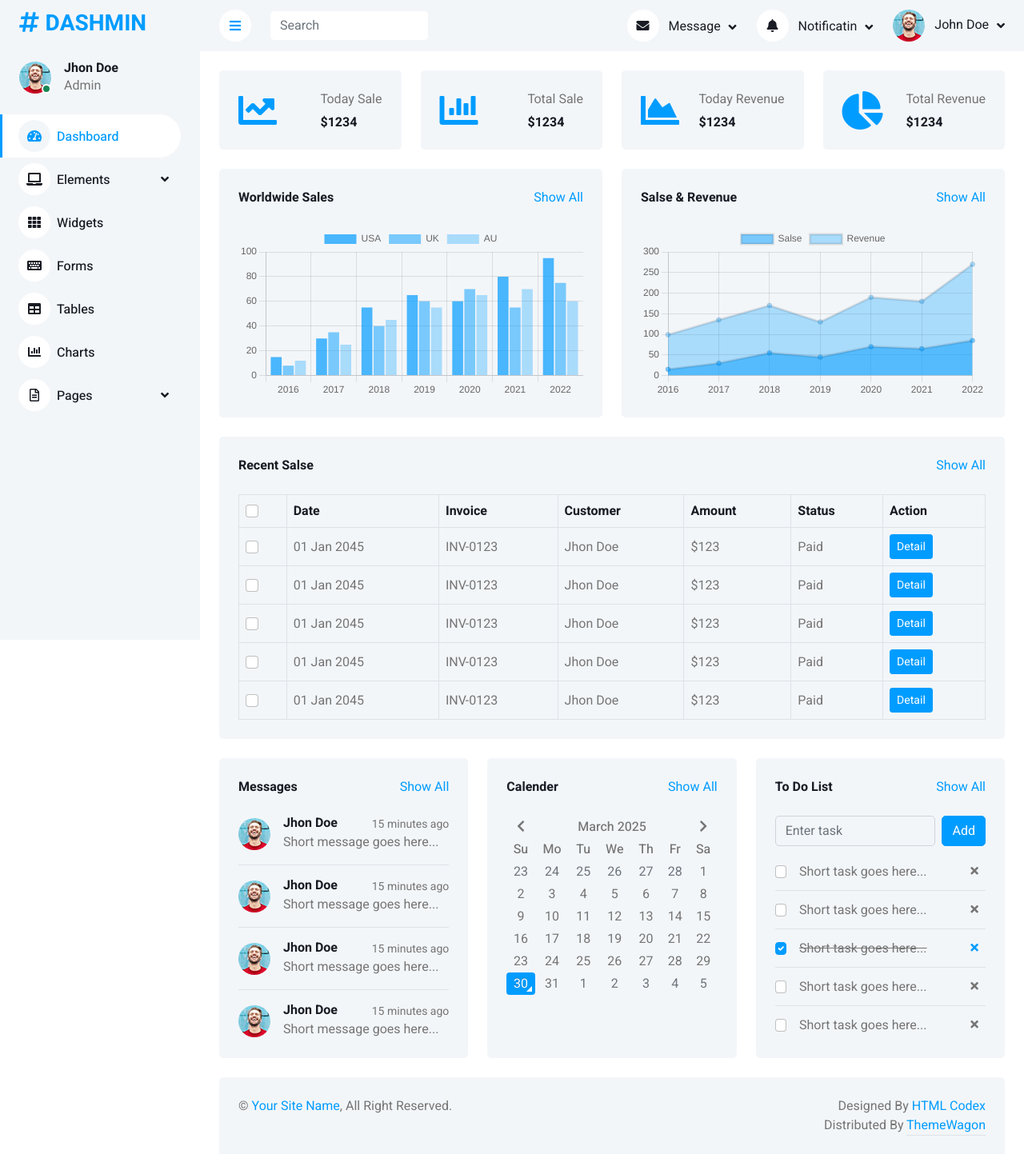
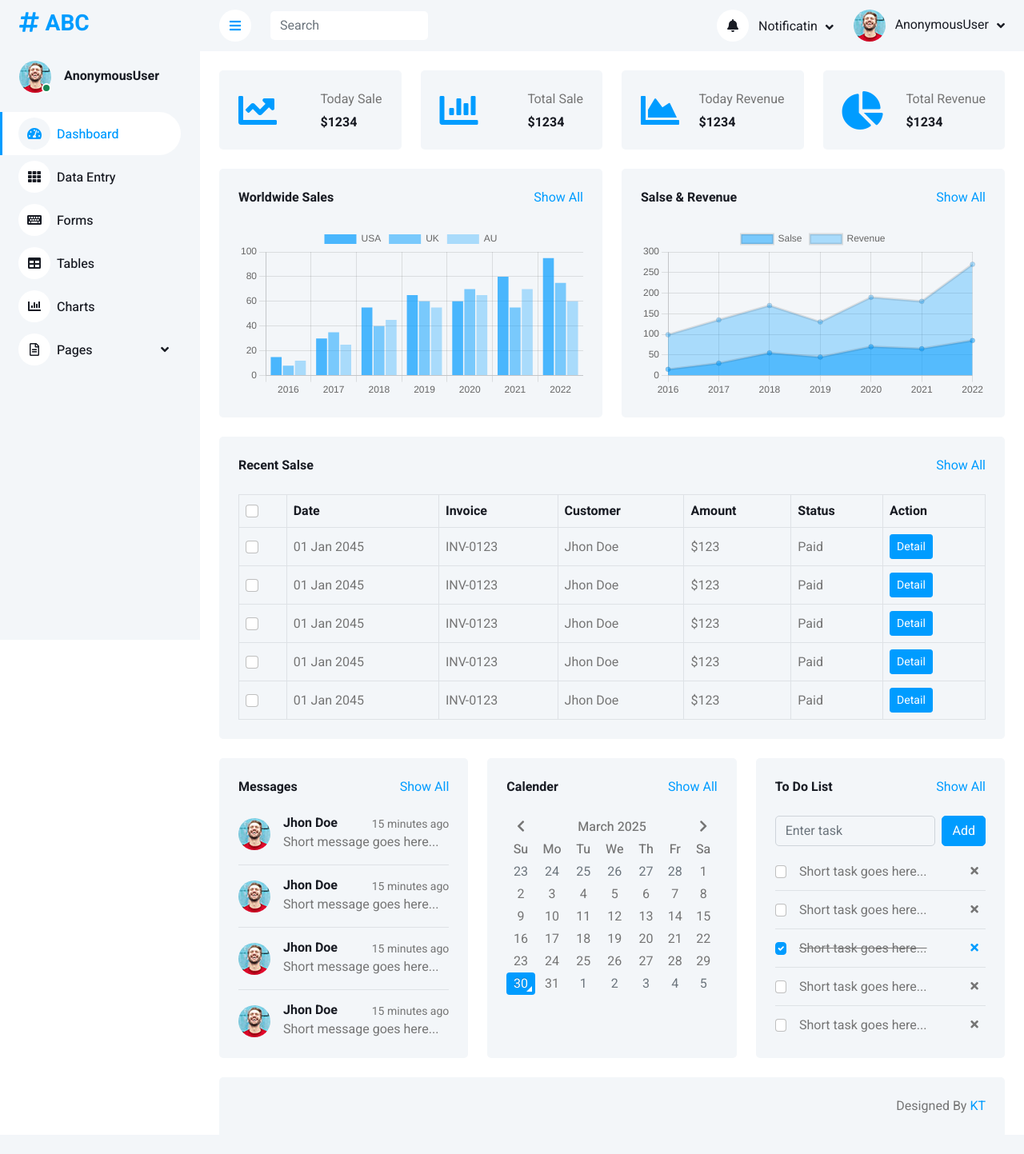
Before and after one commit to thetnaingtunerp/ABCMER, a Django app: page / in a window 1280 px wide. Shown: the whole page at 80% size. After the commit the page ends 1392 px from the top, so only its background shows below. Run offline with Django 5.2, Linux system fonts and the light colour scheme; some libraries are stand-ins or nearby versions.

Commit message:
data entry

```diff
--- a/myproject/myapp/urls.py
+++ b/myproject/myapp/urls.py
@@ -2,5 +2,9 @@ from django.urls import path
 from .views import *
 app_name = 'myapp'
 urlpatterns = [
+    path('login', UserLoginView.as_view(), name = 'UserLoginView'),
+    path('logout/', UserLogoutView.as_view(), name='UserLogoutView'),
     path('', dashboard, name='dashboard'),  #dashboard
+    path('DashboardView/', DashboardView.as_view(), name='DashboardView'),
+    path('data_entry/', data_entry.as_view(), name='data_entry'),
 ]
--- a/myproject/myapp/views.py
+++ b/myproject/myapp/views.py
@@ -1,5 +1,63 @@
-from django.shortcuts import render
+from django.shortcuts import render,redirect
+from django.views.generic import TemplateView, View, CreateView, DetailView,FormView
+from django.contrib.auth import authenticate, login, logout
+from django.contrib.auth.models import AnonymousUser
+from django.db.models import Sum,Count,F
+from django.views.generic import TemplateView, View, CreateView, DetailView,FormView
+from django.urls import reverse_lazy
+from django.http import JsonResponse
+from django.core.paginator import Paginator
+# Create your views here.
+from .forms import *
 
-# Create your views here.
+# ===================================================User Log In ===============================
+
+
+
+class UserRequiredMixin(object):
+    def dispatch(self, request, *args, **kwargs):
+        if request.user.is_authenticated:
+            pass
+        else:
+            return redirect('myapp:UserLoginView')
+        return super().dispatch(request, *args, **kwargs)
+
+
+class UserLoginView(FormView):
+    template_name = 'login.html'
+    form_class = ULoginForm
+    success_url = reverse_lazy('myapp:DashboardView')
+
+    def form_valid(self, form):
+        username = form.cleaned_data.get('username')
+        password = form.cleaned_data['password']
+        usr = authenticate(username=username, password=password)
+
+        if usr is not None:
+            login(self.request, usr)
+
+        else:
+            return render(self.request, self.template_name, {'form': self.form_class, 'error': 'Invalid user login!'})
+        return super().form_valid(form)
+
+class UserLogoutView(View):
+    def get(self,request):
+        logout(request)
+        return redirect('myapp:UserLoginView')
+
+
+# ================================= end user log in ===========================================
+
 def dashboard(request):
     return render(request, 'dashboard.html')
+
+class DashboardView(View):
+    def get(self, request):
+        return render(request, 'dashboard.html')
+
+class data_entry(View):
+    def get(self, request):
+        gp = engineer_group.objects.get(team_member=request.user)
+        archor = anchor_site.objects.filter(engineer=gp.team_name)
+        context = {'archor':archor}
+        return render(request, 'data_entry.html', context)
--- a/myproject/static/js/main.js
+++ b/myproject/static/js/main.js
@@ -2,14 +2,14 @@
     "use strict";
 
     // Spinner
-    var spinner = function () {
-        setTimeout(function () {
-            if ($('#spinner').length > 0) {
-                $('#spinner').removeClass('show');
-            }
-        }, 1);
-    };
-    spinner();
+    // var spinner = function () {
+    //     setTimeout(function () {
+    //         if ($('#spinner').length > 0) {
+    //             $('#spinner').removeClass('show');
+    //         }
+    //     }, 1);
+    // };
+    // spinner();
 
 
     // Back to top button
--- a/myproject/templates/base.html
+++ b/myproject/templates/base.html
@@ -47,39 +47,32 @@
         <div class="sidebar pe-4 pb-3">
             <nav class="navbar bg-light navbar-light">
                 <a href="index.html" class="navbar-brand mx-4 mb-3">
-                    <h3 class="text-primary"><i class="fa fa-hashtag me-2"></i>DASHMIN</h3>
+                    <h3 class="text-primary"><i class="fa fa-hashtag me-2"></i>ABC</h3>
                 </a>
                 <div class="d-flex align-items-center ms-4 mb-4">
                     <div class="position-relative">
-                        <img class="rounded-circle" src="img/user.jpg" alt="" style="width: 40px; height: 40px;">
+                        <img class="rounded-circle" src="{% static 'img/user.jpg' %}" alt="" style="width: 40px; height: 40px;">
                         <div class="bg-success rounded-circle border border-2 border-white position-absolute end-0 bottom-0 p-1"></div>
                     </div>
                     <div class="ms-3">
-                        <h6 class="mb-0">Jhon Doe</h6>
-                        <span>Admin</span>
+                        <h6 class="mb-0">{{request.user}}</h6>
+                        <!-- <span>Admin</span> -->
                     </div>
                 </div>
                 <div class="navbar-nav w-100">
-                    <a href="index.html" class="nav-item nav-link active"><i class="fa fa-tachometer-alt me-2"></i>Dashboard</a>
-                    <div class="nav-item dropdown">
-                        <a href="#" class="nav-link dropdown-toggle" data-bs-toggle="dropdown"><i class="fa fa-laptop me-2"></i>Elements</a>
-                        <div class="dropdown-menu bg-transparent border-0">
-                            <a href="button.html" class="dropdown-item">Buttons</a>
-                            <a href="typography.html" class="dropdown-item">Typography</a>
-                            <a href="element.html" class="dropdown-item">Other Elements</a>
-                        </div>
-                    </div>
-                    <a href="widget.html" class="nav-item nav-link"><i class="fa fa-th me-2"></i>Widgets</a>
-                    <a href="form.html" class="nav-item nav-link"><i class="fa fa-keyboard me-2"></i>Forms</a>
-                    <a href="table.html" class="nav-item nav-link"><i class="fa fa-table me-2"></i>Tables</a>
-                    <a href="chart.html" class="nav-item nav-link"><i class="fa fa-chart-bar me-2"></i>Charts</a>
+                    <a href="#" class="nav-item nav-link active"><i class="fa fa-tachometer-alt me-2"></i>Dashboard</a>
+
+                    <a href="{% url 'myapp:data_entry' %}" class="nav-item nav-link"><i class="fa fa-th me-2"></i>Data Entry</a>
+                    <a href="#" class="nav-item nav-link"><i class="fa fa-keyboard me-2"></i>Forms</a>
+                    <a href="#" class="nav-item nav-link"><i class="fa fa-table me-2"></i>Tables</a>
+                    <a href="#" class="nav-item nav-link"><i class="fa fa-chart-bar me-2"></i>Charts</a>
                     <div class="nav-item dropdown">
                         <a href="#" class="nav-link dropdown-toggle" data-bs-toggle="dropdown"><i class="far fa-file-alt me-2"></i>Pages</a>
                         <div class="dropdown-menu bg-transparent border-0">
-                            <a href="signin.html" class="dropdown-item">Sign In</a>
-                            <a href="signup.html" class="dropdown-item">Sign Up</a>
-                            <a href="404.html" class="dropdown-item">404 Error</a>
-                            <a href="blank.html" class="dropdown-item">Blank Page</a>
+                            <a href="#" class="dropdown-item">Sign In</a>
+                            <a href="#" class="dropdown-item">Sign Up</a>
+                            <a href="#" class="dropdown-item">404 Error</a>
+                            <a href="#" class="dropdown-item">Blank Page</a>
                         </div>
                     </div>
                 </div>
@@ -92,7 +85,7 @@
         <div class="content">
             <!-- Navbar Start -->
             <nav class="navbar navbar-expand bg-light navbar-light sticky-top px-4 py-0">
-                <a href="index.html" class="navbar-brand d-flex d-lg-none me-4">
+                <a href="#" class="navbar-brand d-flex d-lg-none me-4">
                     <h2 class="text-primary mb-0"><i class="fa fa-hashtag"></i></h2>
                 </a>
                 <a href="#" class="sidebar-toggler flex-shrink-0">
@@ -102,45 +95,7 @@
                     <input class="form-control border-0" type="search" placeholder="Search">
                 </form>
                 <div class="navbar-nav align-items-center ms-auto">
-                    <div class="nav-item dropdown">
-                        <a href="#" class="nav-link dropdown-toggle" data-bs-toggle="dropdown">
-                            <i class="fa fa-envelope me-lg-2"></i>
-                            <span class="d-none d-lg-inline-flex">Message</span>
-                        </a>
-                        <div class="dropdown-menu dropdown-menu-end bg-light border-0 rounded-0 rounded-bottom m-0">
-                            <a href="#" class="dropdown-item">
-                                <div class="d-flex align-items-center">
-                                    <img class="rounded-circle" src="img/user.jpg" alt="" style="width: 40px; height: 40px;">
-                                    <div class="ms-2">
-                                        <h6 class="fw-normal mb-0">Jhon send you a message</h6>
-                                        <small>15 minutes ago</small>
-                                    </div>
-                                </div>
-                            </a>
-                            <hr class="dropdown-divider">
-                            <a href="#" class="dropdown-item">
-                                <div class="d-flex align-items-center">
-                                    <img class="rounded-circle" src="img/user.jpg" alt="" style="width: 40px; height: 40px;">
-                                    <div class="ms-2">
-                                        <h6 class="fw-normal mb-0">Jhon send you a message</h6>
-                                        <small>15 minutes ago</small>
-                                    </div>
-                                </div>
-                            </a>
-                            <hr class="dropdown-divider">
-                            <a href="#" class="dropdown-item">
-                                <div class="d-flex align-items-center">
-                                    <img class="rounded-circle" src="img/user.jpg" alt="" style="width: 40px; height: 40px;">
-                                    <div class="ms-2">
-                                        <h6 class="fw-normal mb-0">Jhon send you a message</h6>
-                                        <small>15 minutes ago</small>
-                                    </div>
-                                </div>
-                            </a>
-                            <hr class="dropdown-divider">
-                            <a href="#" class="dropdown-item text-center">See all message</a>
-                        </div>
-                    </div>
+
                     <div class="nav-item dropdown">
                         <a href="#" class="nav-link dropdown-toggle" data-bs-toggle="dropdown">
                             <i class="fa fa-bell me-lg-2"></i>
@@ -167,8 +122,8 @@
                     </div>
                     <div class="nav-item dropdown">
                         <a href="#" class="nav-link dropdown-toggle" data-bs-toggle="dropdown">
-                            <img class="rounded-circle me-lg-2" src="img/user.jpg" alt="" style="width: 40px; height: 40px;">
-                            <span class="d-none d-lg-inline-flex">John Doe</span>
+                            <img class="rounded-circle me-lg-2" src="{% static 'img/user.jpg' %}" alt="" style="width: 40px; height: 40px;">
+                            <span class="d-none d-lg-inline-flex">{{request.user}}</span>
                         </a>
                         <div class="dropdown-menu dropdown-menu-end bg-light border-0 rounded-0 rounded-bottom m-0">
                             <a href="#" class="dropdown-item">My Profile</a>
@@ -188,13 +143,13 @@
                 <div class="bg-light rounded-top p-4">
                     <div class="row">
                         <div class="col-12 col-sm-6 text-center text-sm-start">
-                            &copy; <a href="#">Your Site Name</a>, All Right Reserved.
+                            <!-- &copy; <a href="#">ABC</a>, All Right Reserved.  -->
                         </div>
                         <div class="col-12 col-sm-6 text-center text-sm-end">
                             <!--/*** This template is free as long as you keep the footer author’s credit link/attribution link/backlink. If you'd like to use the template without the footer author’s credit link/attribution link/backlink, you can purchase the Credit Removal License from "https://htmlcodex.com/credit-removal". Thank you for your support. ***/-->
-                            Designed By <a href="https://htmlcodex.com">HTML Codex</a>
+                            Designed By <a href="#">KT</a>
                         </br>
-                        Distributed By <a class="border-bottom" href="https://themewagon.com" target="_blank">ThemeWagon</a>
+                        <!-- Distributed By <a class="border-bottom" href="#" target="_blank">ThemeWagon</a> -->
                         </div>
                     </div>
                 </div>
```
Also changed, not shown: myproject/myapp/admin.py (+14 -0 lines), myproject/myapp/forms.py (added, +7 -0 lines), myproject/myapp/models.py (+14 -10 lines), myproject/templates/data_entry.html (added, +42 -0 lines), myproject/templates/login.html (added, +98 -0 lines), myproject/db.sqlite3, myproject/myapp/migrations/0002_anchor_site_engineer.py (added).
